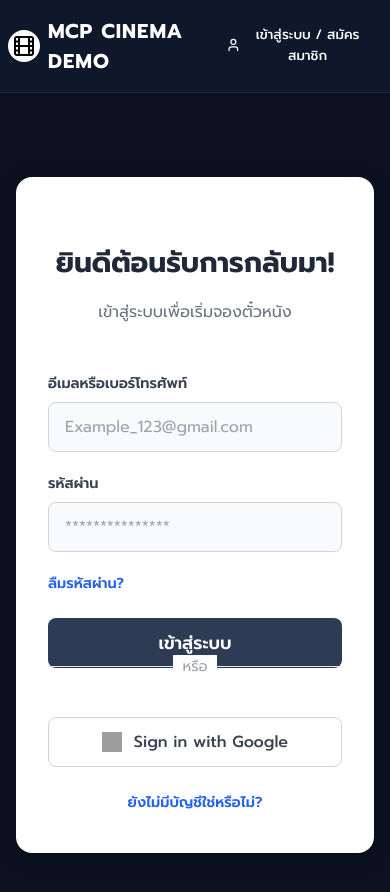
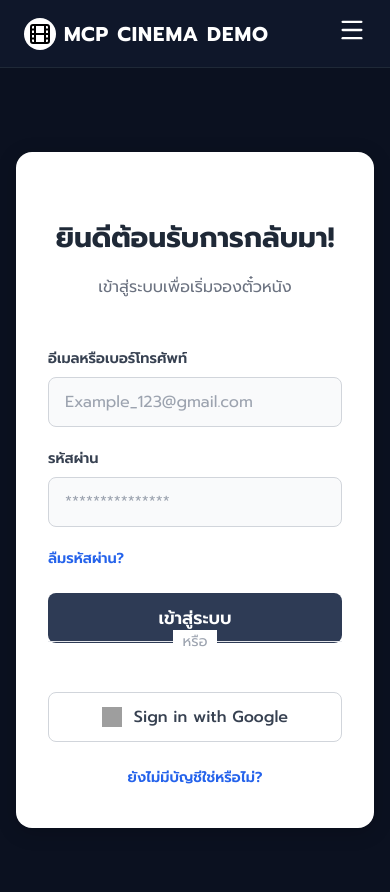
Before and after one commit to Poopamaster/Project_Final, a Vue app in the folder client/: page /login in a window 390 px wide. Shown: the top 892 px of the page. Built offline with nearby package versions, Linux system fonts and the light colour scheme; grey boxes are pictures that could not be loaded.

Commit message:
responsive homepage

```diff
--- a/client/src/components/Navbar.jsx
+++ b/client/src/components/Navbar.jsx
@@ -1,17 +1,28 @@
-import React, { useState, useEffect } from 'react';
-import { useContext } from "react";
+import React, { useState, useEffect, useContext } from 'react';
 import { AuthContext } from "../App";
-import { User, Film, LogOut } from 'lucide-react'; // เพิ่ม icon LogOut
+import { User, Film, LogOut, Menu, X } from 'lucide-react'; // 1. เพิ่ม icon Menu และ X
 import '../css/navbar.css';
 import { useNavigate, Link, useLocation } from 'react-router-dom';
 
 const Navbar = () => {
   const navigate = useNavigate();
-  const location = useLocation(); // ใช้เพื่อเช็คสถานะทุกครั้งที่เปลี่ยนหน้า
+  const location = useLocation();
   const [user, setUser] = useState(null);
   const { logout } = useContext(AuthContext);
 
-  // ฟังก์ชันโหลดข้อมูล User
+  // 2. State สำหรับเปิด/ปิด เมนู
+  const [isOpen, setIsOpen] = useState(false);
+
+  // ฟังก์ชันสลับสถานะเมนู
+  const toggleMenu = () => {
+    setIsOpen(!isOpen);
+  };
+
+  // ฟังก์ชันปิดเมนูเมื่อกด Link (UX ที่ดี)
+  const closeMenu = () => {
+    setIsOpen(false);
+  };
+
   useEffect(() => {
     const checkUser = () => {
       const storedUser = localStorage.getItem("user");
@@ -21,14 +32,14 @@ const Navbar = () => {
         setUser(null);
       }
     };
-
     checkUser();
-  }, [location]); // ใส่ location เพื่อให้เช็คใหม่ทุกครั้งที่เปลี่ยนหน้า
+  }, [location]);
 
   const handleLogout = () => {
-    logout();                 // ← ลบ jwtToken ที่ถูกต้อง
+    logout();
     setUser(null);
     navigate('/login');
+    closeMenu(); // ปิดเมนูเมื่อ logout
   };
 
   return (
@@ -37,17 +48,26 @@ const Navbar = () => {
         <div className="brand-icon">
           <Film size={24} />
         </div>
-        <Link to="/" className="brand-text">MCP CINEMA DEMO</Link>
+        <Link to="/" className="brand-text" onClick={closeMenu}>MCP CINEMA DEMO</Link>
       </div>
 
-      <div className="nav-links">
-        <a href="/" className="nav-link">หน้าแรก</a>
-        <a href="/chatbot" className="nav-link">แชทบอท</a>
-        <a href="/movies" className="nav-link">ภาพยนตร์</a>
-        <a href="#" className="nav-link">โรงภาพยนตร์</a>
-        <a href="#" className="nav-link">ประวัติการจอง</a>
+      {/* 3. ปุ่ม Hamburger สำหรับมือถือ */}
+      <div className="menu-icon" onClick={toggleMenu}>
+        {isOpen ? <X size={28} color="white" /> : <Menu size={28} color="white" />}
       </div>
 
+      {/* 4. รวม Links และ User Profile ไว้ใน nav-menu และเช็ค class active */}
+      <div className={isOpen ? "nav-menu active" : "nav-menu"}>
+        <div className="nav-links">
+          {/* แนะนำให้ใช้ Link แทน a href เพื่อไม่ให้หน้าเว็บรีโหลดใหม่ */}
+          <Link to="/" className="nav-link" onClick={closeMenu}>หน้าแรก</Link>
+          <Link to="/chatbot" className="nav-link" onClick={closeMenu}>แชทบอท</Link>
+          <Link to="/movies" className="nav-link" onClick={closeMenu}>ภาพยนตร์</Link>
+          <Link to="#" className="nav-link" onClick={closeMenu}>โรงภาพยนตร์</Link>
+          <Link to="#" className="nav-link" onClick={closeMenu}>ประวัติการจอง</Link>
+        </div>
+
+        <div className="nav-auth-section">
           {user ? (
             <div className="nav-user-profile">
               <span className="user-name">{user.name}</span>
@@ -63,12 +83,17 @@ const Navbar = () => {
             <button
               type="button"
               className="nav-login-btn"
-          onClick={() => navigate('/login')}
+              onClick={() => {
+                navigate('/login');
+                closeMenu();
+              }}
             >
               <User size={18} />
               <span>เข้าสู่ระบบ / สมัครสมาชิก</span>
             </button>
           )}
+        </div>
+      </div>
     </nav>
   );
 };
--- a/client/src/css/navbar.css
+++ b/client/src/css/navbar.css
@@ -1,16 +1,19 @@
 .navbar {
   display: flex;
-  align-items: flex-start;
+  align-items: center;
   justify-content: space-between;
-  padding: 1rem 0.5rem;
+  padding: 1rem 1.5rem;
   background-color: var(--bg-color);
   border-bottom: 1px solid #1f2937;
+  position: relative;
+  z-index: 1000;
 }
 
 .nav-brand {
   display: flex;
   align-items: center;
   gap: 0.5rem;
+  z-index: 1001;
 }
 
 .brand-icon {
@@ -28,44 +31,61 @@
   font-weight: 700;
   letter-spacing: 0.05em;
   text-transform: uppercase;
+  color: white;
+  text-decoration: none;
+}
+
+.nav-menu {
+  display: flex;
+  align-items: center;
+  gap: 2rem;
+  flex-grow: 1;
+  justify-content: space-between;
 }
 
 .nav-links {
   display: flex;
   gap: 2rem;
+  margin: 0 auto;
 }
 
 .nav-link {
   color: #d1d5db;
   text-decoration: none;
   transition: color 0.3s;
+  font-size: 1rem;
 }
 
 .nav-link:hover {
   color: white;
 }
 
+.menu-icon {
+  display: none;
+  cursor: pointer;
+  z-index: 1001;
+}
+
 .nav-login-btn {
   display: flex;
   align-items: center;
   gap: 0.5rem;
-  background-color: var(--primary-blue);
+  background-color: var(--primary-blue, #2563eb);
   color: white;
   padding: 0.5rem 1rem;
   border: none;
-  border-radius: 9999px; /* Pill shape */
+  border-radius: 9999px;
   font-family: 'Prompt', sans-serif;
   font-weight: 500;
   cursor: pointer;
   transition: background-color 0.3s;
-
+  white-space: nowrap;
 }
 
 .nav-login-btn:hover {
-  background-color: #0077c8;
+  background-color: #1d4ed8;
 }
 
-/* ส่วนแสดงผล User Profile */
 .nav-user-profile {
   display: flex;
   align-items: center;
@@ -79,7 +99,7 @@
 }
 
 .nav-logout-btn {
-  background-color: #ef4444; /* สีแดง */
+  background-color: #ef4444;
   color: white;
   border: none;
   border-radius: 50%;
@@ -97,9 +117,49 @@
   transform: scale(1.1);
 }
 
-/* Responsive: Hide links on mobile */
+/* --- Responsive Layout (Mobile) --- */
 @media (max-width: 768px) {
+  .menu-icon {
+    display: block;
+  }
+
+  .nav-menu {
+    display: flex;
+    flex-direction: column;
+    position: absolute;
+    top: 100%;
+    left: -100%;
+    width: 100%;
+    background-color: var(--bg-color, #111827);
+    padding: 2rem 0;
+    transition: all 0.3s ease-in-out;
+    border-bottom: 1px solid #1f2937;
+    gap: 1.5rem;
+    align-items: center;
+  }
+
+  .nav-menu.active {
+    left: 0;
+  }
+
   .nav-links {
-    display: none;
+    flex-direction: column;
+    align-items: center;
+    gap: 1.5rem;
+    width: 100%;
+  }
+
+  .nav-link {
+    font-size: 1.1rem;
+    width: 100%;
+    text-align: center;
+    padding: 0.5rem 0;
+  }
+
+  .nav-auth-section {
+    margin-top: 1rem;
+    width: 100%;
+    display: flex;
+    justify-content: center;
   }
 }
```
Lines whose indentation alone changed are shown as unchanged.
